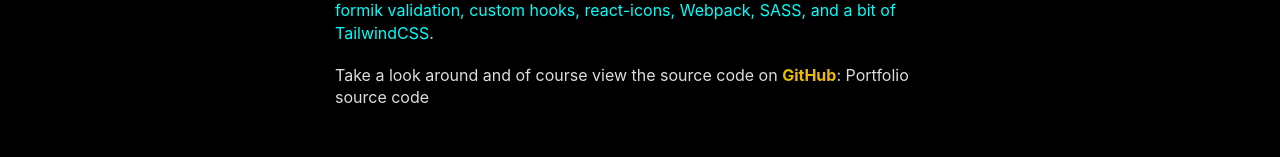
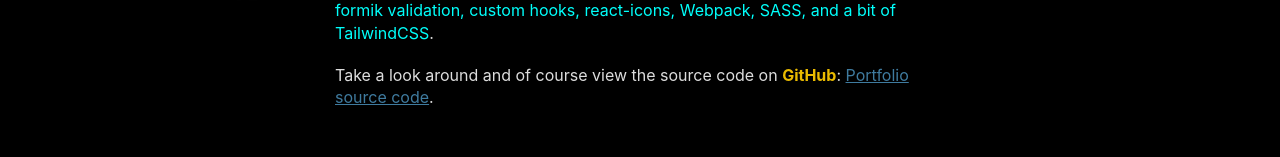
Before and after one commit to jasoncsmith/React-Portfolio, a React (Create React App) app: page /#/ in a window 1280 px wide. Shown: the part 509-666 px from the top of the page. Built offline with nearby package versions, Linux system fonts and the light colour scheme.

Commit message:
link style

```diff
--- a/src/views/about.js
+++ b/src/views/about.js
@@ -42,7 +42,7 @@
 
                 <p>
                     Take a look around and of course view the source code on{' '}
-                    <strong>GitHub</strong>: <a href='https://github.com/jasoncsmith/React-Portfolio/'>Portfolio source code</a>
+                    <strong>GitHub</strong>: <a href='https://github.com/jasoncsmith/React-Portfolio/'>Portfolio source code</a>.
                 </p>
             </article>
         </div>
--- a/src/views/about.scss
+++ b/src/views/about.scss
@@ -63,4 +63,9 @@
             font-weight: bold;
         }
     }
+
+    a {
+        color: colors.$linkBlue;
+        text-decoration: underline;
+    }
 }
```
Also changed, not shown: 11 other files (tests, documents, lock files or other folders).
